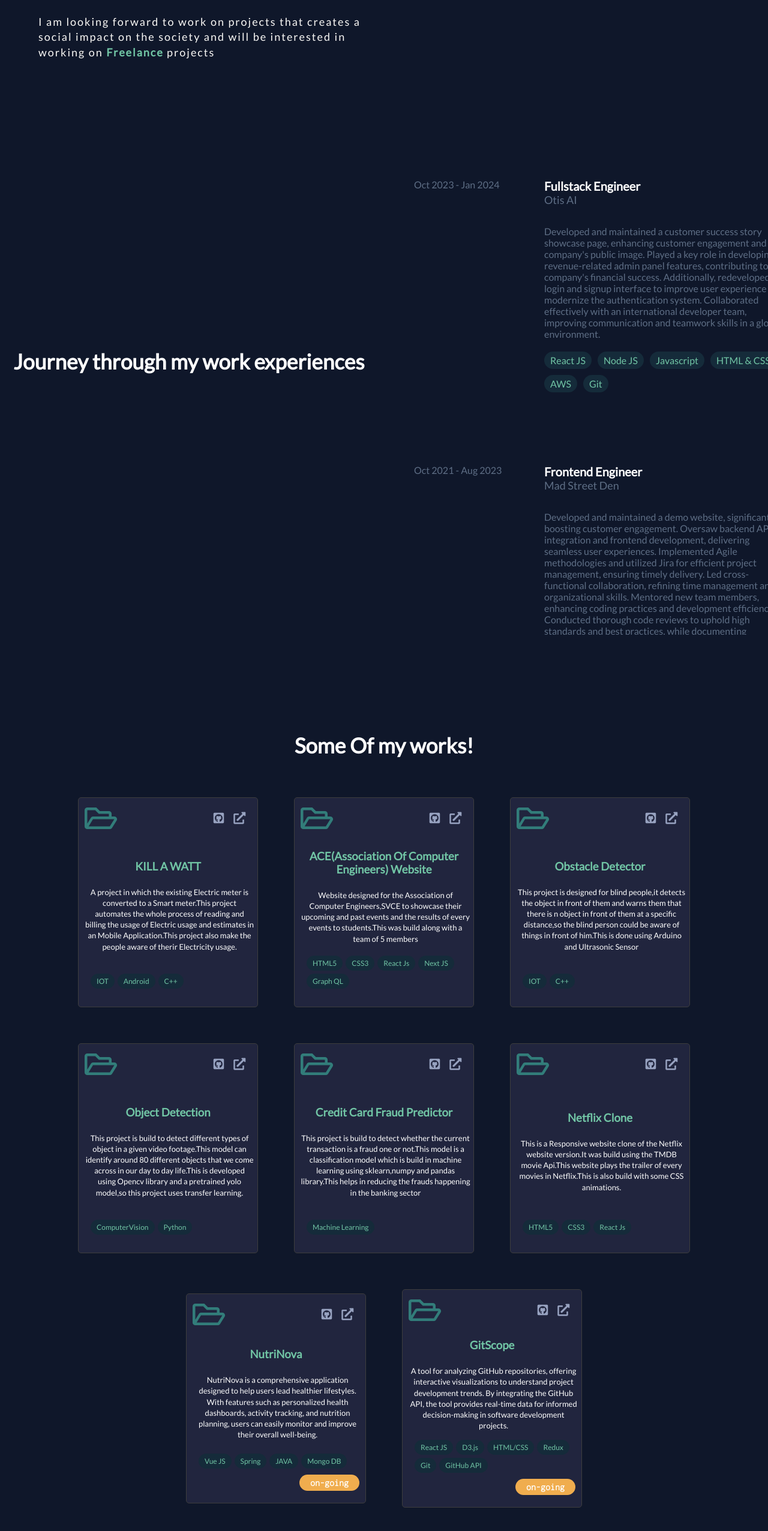
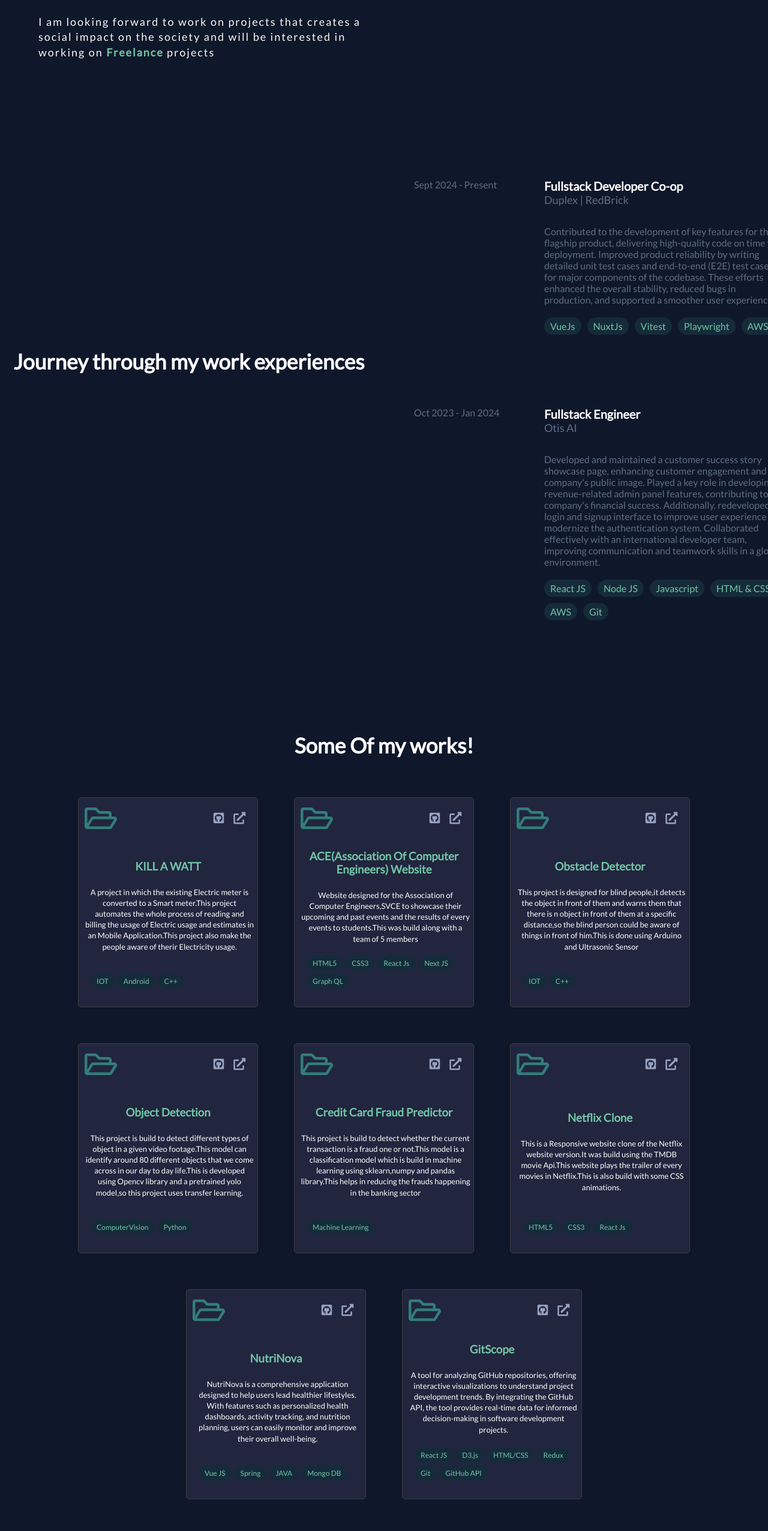
Before and after one commit to Kabilesh020799/Porfolio_React, a React (Create React App) app: page / in a window 1280 px wide. Shown: the part 1560-4112 px from the top of the page at 60% size. Built offline with nearby package versions, Linux system fonts and the light colour scheme; a web font is replaced by a local one.

Commit message:
update on job

```diff
--- a/src/components/Experience/constant.js
+++ b/src/components/Experience/constant.js
@@ -1,4 +1,13 @@
 const experience = [
+  {
+    position: 'Fullstack Developer Co-op',
+    company: "Duplex | RedBrick",
+    description: "Contributed to the development of key features for the flagship product, delivering high-quality code on time for deployment. Improved product reliability by writing detailed unit test cases and end-to-end (E2E) test cases for major components of the codebase. These efforts enhanced the overall stability, reduced bugs in production, and supported a smoother user experience",
+    techStack: ['VueJs', 'NuxtJs', 'Vitest', 'Playwright', 'AWS'],
+    startDate: 'Sept 2024',
+    endDate: 'Present',
+    link: 'https://www.duplex.com/',
+  },
   {
     position: 'Fullstack Engineer',
     company: 'Otis AI',
--- a/src/components/Projects/constants.js
+++ b/src/components/Projects/constants.js
@@ -48,14 +48,18 @@ const projects = [
   {
     title: 'NutriNova',
     content: 'NutriNova is a comprehensive application designed to help users lead healthier lifestyles. With features such as personalized health dashboards, activity tracking, and nutrition planning, users can easily monitor and improve their overall well-being.',
-    type: 'on-going',
+    type: 'done',
     tile: ['Vue JS', 'Spring', 'JAVA', 'Mongo DB'],
+    giturl: 'https://github.com/Kabilesh020799/NutriNova',
+    url: 'https://github.com/Kabilesh020799/NutriNova',
   },
   {
     title: 'GitScope',
     content: 'A tool for analyzing GitHub repositories, offering interactive visualizations to understand project development trends. By integrating the GitHub API, the tool provides real-time data for informed decision-making in software development projects.',
-    type: 'on-going',
-    tile: ['React JS', 'D3.js', 'HTML/CSS', 'Redux', 'Git', 'GitHub API']
+    type: 'done',
+    tile: ['React JS', 'D3.js', 'HTML/CSS', 'Redux', 'Git', 'GitHub API'],
+    giturl: 'https://github.com/Kabilesh020799/GitScope',
+    url: 'https://github.com/Kabilesh020799/GitScope',
   }
 ];
 
```
